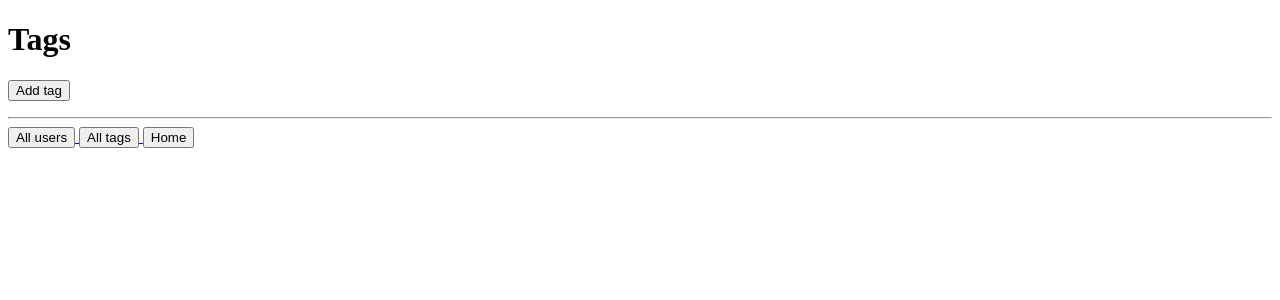
After one commit to dj-eong/23.1-SQLAlchemy-Blogly-Exercise, a Flask app: page /tags in a window 1280 px wide. The commit adds this page. Shown: the top 300 px of the page. Run offline with Flask 2, Linux system fonts and the light colour scheme; data that the repository does not hold is empty.

Commit message:
completed part 3 of blogly exercise

```diff
--- a/app.py
+++ b/app.py
@@ -2,7 +2,7 @@
 
 from flask import Flask, request, render_template, redirect, flash, session
 from flask_debugtoolbar import DebugToolbarExtension
-from models import db, connect_db, User, Post
+from models import db, connect_db, User, Post, Tag, PostTag
 
 app = Flask(__name__)
 
@@ -77,7 +77,9 @@ def process_edited_user(user_id):
 
 @app.route('/users/<int:user_id>/delete', methods=['POST'])
 def delete_user(user_id):
-    User.query.filter_by(id=user_id).delete()
+    # User.query.filter_by(id=user_id).delete()
+    user = User.query.get_or_404(user_id)
+    db.session.delete(user)
     db.session.commit()
 
     return redirect('/users')
@@ -86,7 +88,8 @@ def delete_user(user_id):
 @app.route('/users/<int:user_id>/posts/new')
 def show_new_post_form(user_id):
     user = User.query.get_or_404(user_id)
-    return render_template('add-post.html', user=user)
+    tags = Tag.query.all()
+    return render_template('add-post.html', user=user, tags=tags)
 
 
 @app.route('/users/<int:user_id>/posts/new', methods=['POST'])
@@ -94,7 +97,14 @@ def process_new_post(user_id):
     title = request.form['title']
     content = request.form['content']
 
+    tags_list = request.form.getlist('tag_name')
+
     new_post = Post(title=title, content=content, user_id=user_id)
+
+    for tag_id in tags_list:
+        tag = Tag.query.get_or_404(tag_id)
+        new_post.tags.append(tag)
+
     db.session.add(new_post)
     db.session.commit()
 
@@ -110,7 +120,8 @@ def show_post_info(post_id):
 @app.route('/posts/<int:post_id>/edit')
 def show_edit_post_form(post_id):
     post = Post.query.get_or_404(post_id)
-    return render_template('edit-post.html', post=post)
+    tags = Tag.query.all()
+    return render_template('edit-post.html', post=post, tags=tags)
 
 
 @app.route('/posts/<int:post_id>/edit', methods=['POST'])
@@ -118,6 +129,13 @@ def process_edited_post(post_id):
     edited_post = Post.query.get_or_404(post_id)
     edited_post.title = request.form['title']
     edited_post.content = request.form['content']
+    edited_post.tags = []
+
+    tags_list = request.form.getlist('tag_name')
+
+    for tag_id in tags_list:
+        tag = Tag.query.get_or_404(tag_id)
+        edited_post.tags.append(tag)
 
     db.session.add(edited_post)
     db.session.commit()
@@ -129,7 +147,63 @@ def process_edited_post(post_id):
 def delete_post(post_id):
     post = Post.query.get_or_404(post_id)
     user = post.user
-    Post.query.filter_by(id=post_id).delete()
+    # Post.query.filter_by(id=post_id).delete()
+    db.session.delete(post)
     db.session.commit()
 
     return redirect(f'/users/{user.id}')
+
+
+@app.route('/tags')
+def show_tags():
+    tags = Tag.query.all()
+    return render_template('tags.html', tags=tags)
+
+
+@app.route('/tags/<int:tag_id>')
+def show_tag_info(tag_id):
+    tag = Tag.query.get_or_404(tag_id)
+    return render_template('tag-info.html', tag=tag)
+
+
+@app.route('/tags/new')
+def show_new_tag_form():
+    return render_template('add-tag.html')
+
+
+@app.route('/tags/new', methods=['POST'])
+def process_new_tag():
+    tag_name = request.form['tag-name']
+    new_tag = Tag(name=tag_name)
+
+    db.session.add(new_tag)
+    db.session.commit()
+
+    return redirect(f'/tags/{new_tag.id}')
+
+
+@app.route('/tags/<int:tag_id>/edit')
+def show_edit_tag_form(tag_id):
+    tag = Tag.query.get_or_404(tag_id)
+    return render_template('edit-tag.html', tag=tag)
+
+
+@app.route('/tags/<int:tag_id>/edit', methods=['POST'])
+def process_edited_tag(tag_id):
+    edited_tag = Tag.query.get_or_404(tag_id)
+    edited_tag.name = request.form['tag-name']
+
+    db.session.add(edited_tag)
+    db.session.commit()
+
+    return redirect(f'/tags/{tag_id}')
+
+
+@app.route('/tags/<int:tag_id>/delete', methods=['POST'])
+def delete_tag(tag_id):
+    tag = Tag.query.get_or_404(tag_id)
+
+    db.session.delete(tag)
+    db.session.commit()
+
+    return redirect('/tags')
--- a/templates/add-post.html
+++ b/templates/add-post.html
@@ -7,6 +7,10 @@
     <br>
     <textarea name="content" placeholder="Content" cols="50" rows="10"></textarea>
     <br>
+    {% for tag in tags %}
+    <input type="checkbox" id="{{tag.id}}" name="tag_name" value="{{tag.id}}">
+    <label for="{{tag.id}}">{{tag.name}}</label><br>
+    {% endfor %}
     <a href="/users/{{user.id}}">
         <button type="button">Cancel</button>
     </a>
--- a/templates/base.html
+++ b/templates/base.html
@@ -11,6 +11,19 @@
 <body>
     {% block content %}
     {% endblock %}
+
+    <footer>
+        <hr>
+        <a href="/users">
+            <button>All users</button>
+        </a>
+        <a href="/tags">
+            <button>All tags</button>
+        </a>
+        <a href="/">
+            <button>Home</button>
+        </a>
+    </footer>
 </body>
 
 </html>
--- /dev/null
+++ b/templates/tags.html
@@ -0,0 +1,16 @@
+{% extends 'base.html' %}
+
+{% block content %}
+<h1>Tags</h1>
+<ul>
+    {% for tag in tags %}
+    <li><a href="/tags/{{tag.id}}">{{tag.name}}</a></li>
+    {% endfor %}
+</ul>
+
+<p>
+    <a href="/tags/new">
+        <button>Add tag</button>
+    </a>
+</p>
+{% endblock %}
--- a/templates/user-info.html
+++ b/templates/user-info.html
@@ -9,10 +9,6 @@
 <form action="/users/{{user.id}}/delete" method="POST">
     <button>Delete</button>
 </form>
-<a href="/users">
-    <button>All users</button>
-</a>
-
 <section id="posts">
     <h3>Posts</h3>
     <ul>
--- a/templates/users.html
+++ b/templates/users.html
@@ -12,8 +12,5 @@
     <a href="/users/new">
         <button>Add a new user</button>
     </a>
-    <a href="/">
-        <button>Home</button>
-    </a>
 </p>
 {% endblock %}
```
Also changed, not shown: models.py (+24 -2 lines), templates/add-tag.html (added, +13 -0 lines), templates/edit-post.html (+7 -2 lines), templates/edit-tag.html (added, +13 -0 lines), templates/index.html (+6 -3 lines), templates/post-info.html (+6 -3 lines), templates/tag-info.html (added, +17 -0 lines).
